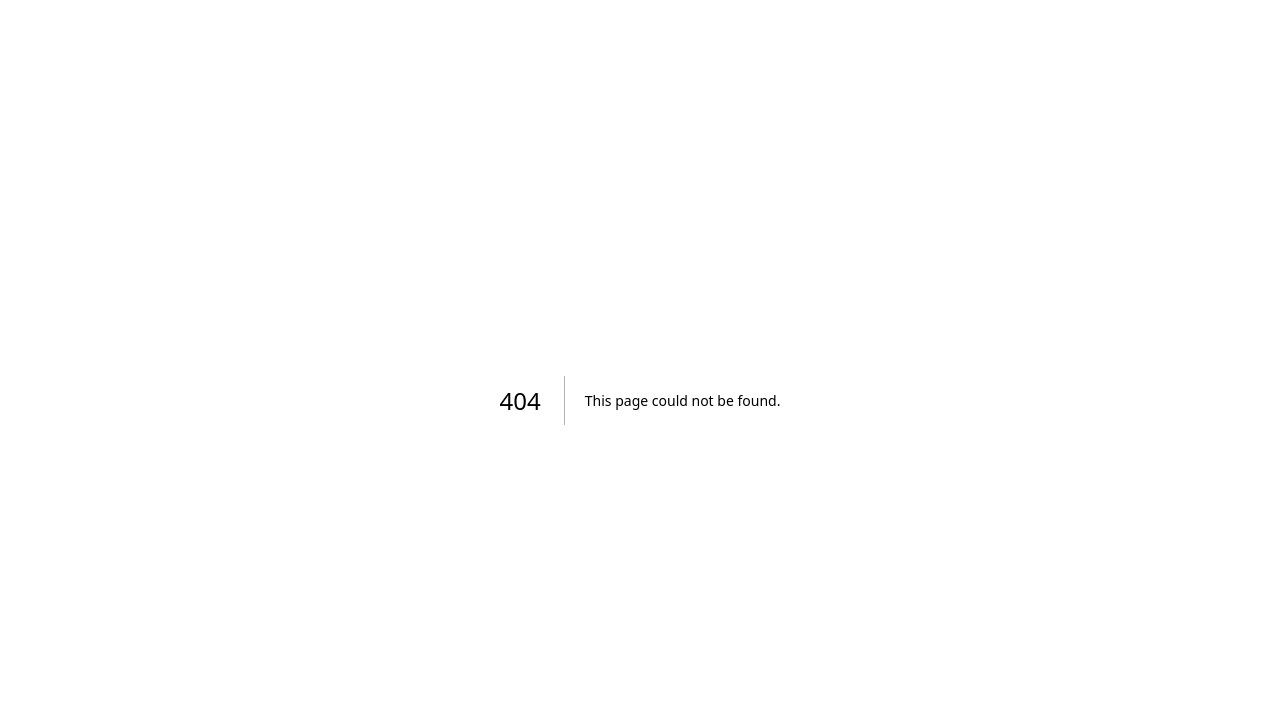
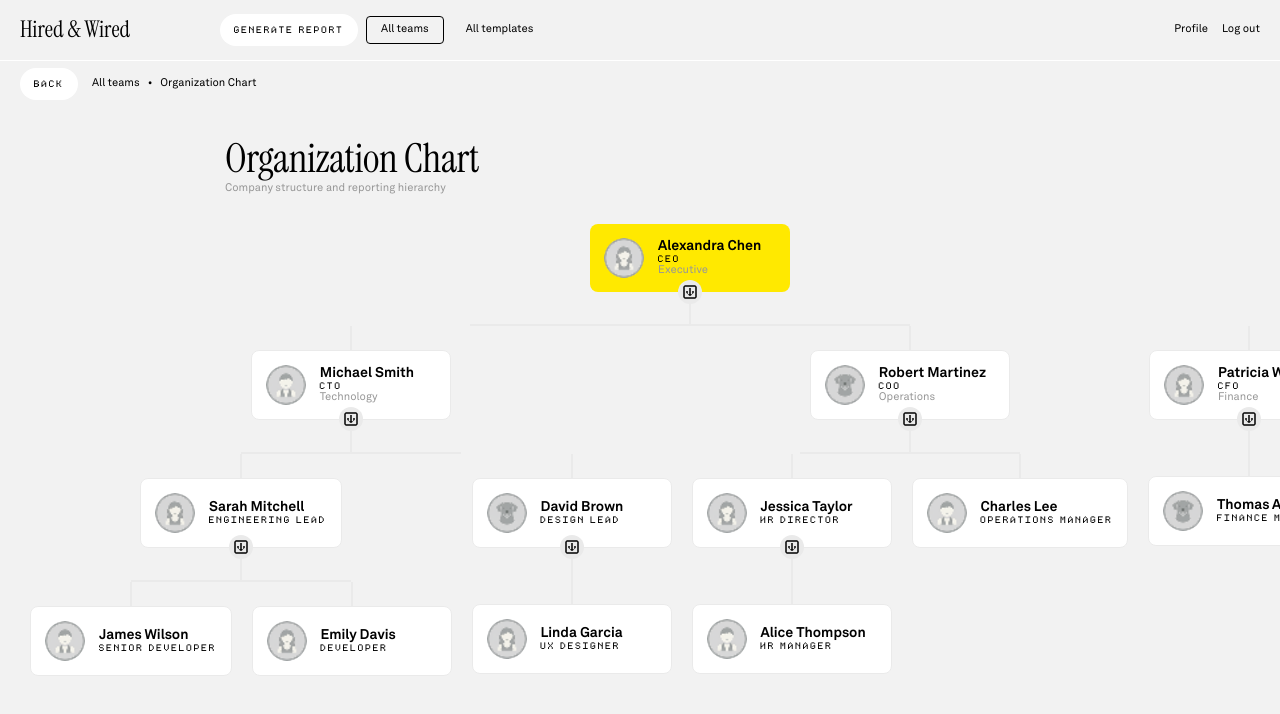
Before and after one commit to chaser231/hired-and-wired, a Next.js app: page /org-chart in a window 1280 px wide. Before the commit this address had no page. Shown: the top 714 px of the page. Built offline with nearby package versions, Linux system fonts and the light colour scheme.

Commit message:
feat: add Org Chart page with tree hierarchy and collapsible nodes

```diff
--- /dev/null
+++ b/src/app/(main)/org-chart/page.tsx
@@ -0,0 +1,164 @@
+'use client';
+
+import { useState, useEffect } from 'react';
+import { useRouter } from 'next/navigation';
+import { SecondRow } from '@/components/sections';
+import { OrgNode } from '@/components/blocks/OrgNode';
+import { OrgNode as OrgNodeType } from '@/types/org';
+
+// Mock organization structure
+const orgData: OrgNodeType = {
+  id: 'ceo',
+  name: 'Alexandra Chen',
+  role: 'CEO',
+  avatarSrc: '/assets/avatar-katya.png',
+  department: 'Executive',
+  children: [
+    {
+      id: 'cto',
+      name: 'Michael Smith',
+      role: 'CTO',
+      avatarSrc: '/assets/avatar-petya.png',
+      department: 'Technology',
+      children: [
+        {
+          id: 'eng-lead',
+          name: 'Sarah Mitchell',
+          role: 'Engineering Lead',
+          avatarSrc: '/assets/avatar-katya.png',
+          children: [
+            {
+              id: 'dev-1',
+              name: 'James Wilson',
+              role: 'Senior Developer',
+              avatarSrc: '/assets/avatar-petya.png',
+            },
+            {
+              id: 'dev-2',
+              name: 'Emily Davis',
+              role: 'Developer',
+              avatarSrc: '/assets/avatar-katya.png',
+            },
+          ],
+        },
+        {
+          id: 'design-lead',
+          name: 'David Brown',
+          role: 'Design Lead',
+          avatarSrc: '/assets/avatar-dog.png',
+          children: [
+            {
+              id: 'designer-1',
+              name: 'Linda Garcia',
+              role: 'UX Designer',
+              avatarSrc: '/assets/avatar-katya.png',
+            },
+          ],
+        },
+      ],
+    },
+    {
+      id: 'coo',
+      name: 'Robert Martinez',
+      role: 'COO',
+      avatarSrc: '/assets/avatar-dog.png',
+      department: 'Operations',
+      children: [
+        {
+          id: 'hr-lead',
+          name: 'Jessica Taylor',
+          role: 'HR Director',
+          avatarSrc: '/assets/avatar-katya.png',
+          children: [
+            {
+              id: 'hr-1',
+              name: 'Alice Thompson',
+              role: 'HR Manager',
+              avatarSrc: '/assets/avatar-petya.png',
+            },
+          ],
+        },
+        {
+          id: 'ops-lead',
+          name: 'Charles Lee',
+          role: 'Operations Manager',
+          avatarSrc: '/assets/avatar-petya.png',
+        },
+      ],
+    },
+    {
+      id: 'cfo',
+      name: 'Patricia White',
+      role: 'CFO',
+      avatarSrc: '/assets/avatar-katya.png',
+      department: 'Finance',
+      children: [
+        {
+          id: 'finance-lead',
+          name: 'Thomas Anderson',
+          role: 'Finance Manager',
+          avatarSrc: '/assets/avatar-dog.png',
+        },
+      ],
+    },
+  ],
+};
+
+export default function OrgChartPage() {
+  const router = useRouter();
+  const [isScrolled, setIsScrolled] = useState(false);
+
+  // Track scroll for SecondRow background
+  useEffect(() => {
+    const handleScroll = () => {
+      setIsScrolled(window.scrollY > 10);
+    };
+    handleScroll();
+    window.addEventListener('scroll', handleScroll, { passive: true });
+    return () => window.removeEventListener('scroll', handleScroll);
+  }, []);
+
+  const handleBack = () => {
+    router.push('/');
+  };
+
+  return (
+    <main className="flex flex-col items-center pb-[84px] min-h-screen">
+      {/* SecondRow - fixed under TopMenu */}
+      <div
+        className="fixed top-[60px] left-0 right-0 z-40 transition-colors duration-200"
+        style={{
+          backgroundColor: isScrolled ? 'var(--color-white)' : 'transparent',
+          borderBottom: isScrolled ? '1px solid var(--color-gray-light)' : 'none',
+        }}
+      >
+        <SecondRow
+          variant="default"
+          breadcrumbs={[
+            { label: 'All teams', href: '/' },
+            { label: 'Organization Chart' },
+          ]}
+          onBack={handleBack}
+        />
+      </div>
+
+      {/* Header */}
+      <div className="w-full max-w-[var(--content-width)] mt-[140px] mb-[var(--space-xl)]">
+        <h1 className="text-h2">Organization Chart</h1>
+        <p className="text-grotesk mt-[var(--space-xs)]" style={{ color: 'var(--color-gray-dark)' }}>
+          Company structure and reporting hierarchy
+        </p>
+      </div>
+
+      {/* Org Chart Container */}
+      <div
+        className="w-full overflow-x-auto pb-[var(--space-xl)]"
+        style={{ minHeight: '500px' }}
+      >
+        <div className="flex justify-center min-w-max px-[var(--space-xl)]">
+          <OrgNode node={orgData} isRoot />
+        </div>
+      </div>
+    </main>
+  );
+}
--- a/src/app/(main)/page.tsx
+++ b/src/app/(main)/page.tsx
@@ -53,10 +53,15 @@ export default function AllTeamsPage() {
               </p>
             </div>
 
-            {/* Add Team Button */}
-            <Button variant="cta-small" onClick={() => router.push('/teams/new')}>
-              add team
-            </Button>
+            {/* Action Buttons */}
+            <div className="flex gap-[var(--space-xs)]">
+              <Button variant="cta-small" onClick={() => router.push('/teams/new')}>
+                add team
+              </Button>
+              <Button variant="secondary" onClick={() => router.push('/org-chart')}>
+                org chart
+              </Button>
+            </div>
           </div>
 
           {/* Tab Switcher - at bottom */}
--- /dev/null
+++ b/src/components/blocks/OrgNode.tsx
@@ -0,0 +1,99 @@
+'use client';
+
+import { useState } from 'react';
+import { Avatar, Icon } from '@/components/ui';
+import { OrgNode as OrgNodeType } from '@/types/org';
+
+interface OrgNodeProps {
+  node: OrgNodeType;
+  isRoot?: boolean;
+}
+
+export function OrgNode({ node, isRoot = false }: OrgNodeProps) {
+  const [isExpanded, setIsExpanded] = useState(true);
+  const hasChildren = node.children && node.children.length > 0;
+
+  return (
+    <div className="flex flex-col items-center">
+      {/* Node Card */}
+      <div
+        className={`
+          relative flex items-center gap-[var(--space-s)]
+          p-[var(--space-s)]
+          rounded-[var(--radius-md)]
+          cursor-pointer
+          transition-all duration-200
+          hover:shadow-md
+          ${isRoot ? 'bg-[var(--color-yellow)]' : 'bg-[var(--color-white)]'}
+        `}
+        onClick={() => hasChildren && setIsExpanded(!isExpanded)}
+        style={{
+          border: isRoot ? 'none' : '1px solid var(--color-gray-light)',
+          minWidth: '200px',
+        }}
+      >
+        <Avatar src={node.avatarSrc} alt={node.name} size="md" />
+
+        <div className="flex flex-col gap-[var(--space-xxxs)]">
+          <span className="text-bold" style={{ fontSize: '14px' }}>{node.name}</span>
+          <span className="text-pixel">{node.role}</span>
+          {node.department && (
+            <span className="text-grotesk" style={{ color: 'var(--color-gray-dark)' }}>
+              {node.department}
+            </span>
+          )}
+        </div>
+
+        {/* Expand/Collapse indicator */}
+        {hasChildren && (
+          <div
+            className="absolute -bottom-3 left-1/2 -translate-x-1/2 w-6 h-6 rounded-full flex items-center justify-center"
+            style={{ backgroundColor: 'var(--color-gray-light)' }}
+          >
+            <Icon
+              name="arrow-down"
+              size="sm"
+              className={`transition-transform duration-200 ${isExpanded ? '' : '-rotate-90'}`}
+            />
+          </div>
+        )}
+      </div>
+
+      {/* Children */}
+      {hasChildren && isExpanded && (
+        <div className="flex flex-col items-center mt-8">
+          {/* Vertical line from parent */}
+          <div
+            className="w-[2px] h-8 -mt-8"
+            style={{ backgroundColor: 'var(--color-gray-light)' }}
+          />
+
+          {/* Horizontal connector line */}
+          {node.children!.length > 1 && (
+            <div
+              className="h-[2px] -mt-0"
+              style={{
+                backgroundColor: 'var(--color-gray-light)',
+                width: `${(node.children!.length - 1) * 220}px`,
+              }}
+            />
+          )}
+
+          {/* Children nodes */}
+          <div className="flex gap-[var(--space-m)]">
+            {node.children!.map((child, index) => (
+              <div key={child.id} className="flex flex-col items-center">
+                {/* Vertical line to child */}
+                <div
+                  className="w-[2px] h-6"
+                  style={{ backgroundColor: 'var(--color-gray-light)' }}
+                />
+                <OrgNode node={child} />
+              </div>
+            ))}
+          </div>
+        </div>
+      )}
+    </div>
+  );
+}
--- a/src/components/blocks/index.ts
+++ b/src/components/blocks/index.ts
@@ -8,3 +8,4 @@ export { CardMetric, CardsMetrica } from './CardMetric';
 export { Notify } from './Notify';
 export { Attempt } from './Attempt';
 export { NodeCanvas } from './NodeCanvas';
+export { OrgNode } from './OrgNode';
--- /dev/null
+++ b/src/types/org.ts
@@ -0,0 +1,8 @@
+export interface OrgNode {
+  id: string;
+  name: string;
+  role: string;
+  avatarSrc: string;
+  department?: string;
+  children?: OrgNode[];
+}
```
